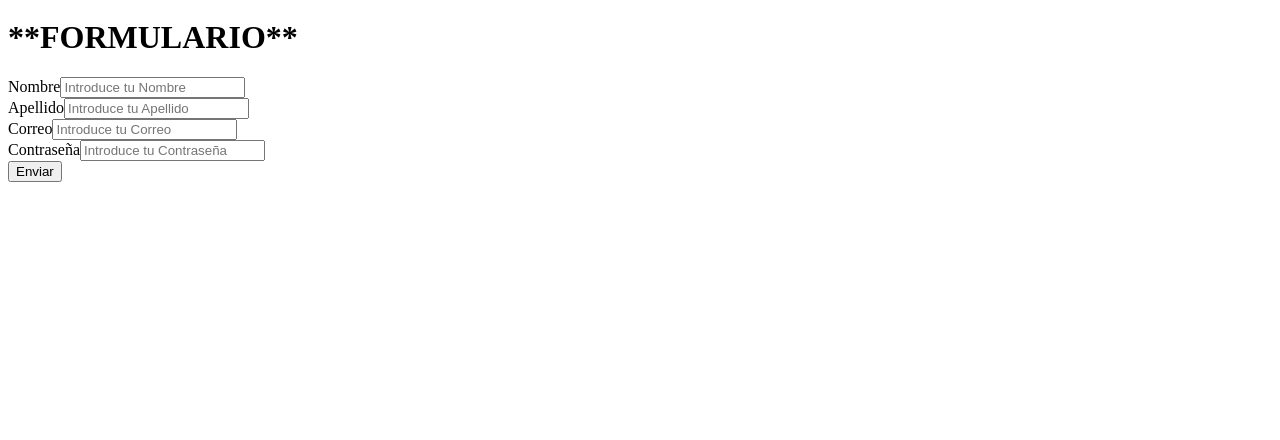
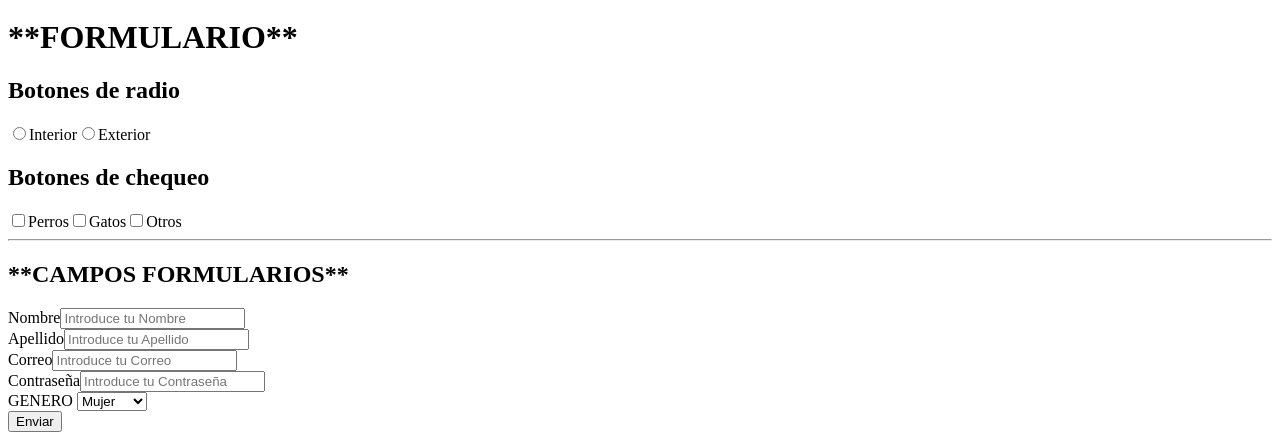
Before and after one commit to fg7737013-dev/FUTBOX3313637, a plain HTML site: page index.html in a window 1280 px wide. Shown: the part 713-1153 px from the top of the page. Before the commit the page ends 903 px from the top, so only its background shows below. Drawn offline with Linux system fonts and the light colour scheme.

Commit message:
codigo radio-checkbox

```diff
--- a/index.html
+++ b/index.html
@@ -49,7 +49,19 @@
     <table>
 
 <h1>**FORMULARIO**</h1>
+  <h2>Botones de radio</h2>
+  <label for=""><input type="radio">Interior</label>
+  <label for=""><input type="radio">Exterior</label>
+
+  <h2>Botones de chequeo</h2>
+  <label for=""><input type="checkbox">Perros</label>
+  <label for=""><input type="checkbox">Gatos</label>
+  <label for=""><input type="checkbox">Otros</label>
+  <br>
+<hr>
+
     <form>
+        <h2>**CAMPOS FORMULARIOS**</h2>
         <label for="Nombre">Nombre</label>
         <input type="text" id="Nombre" placeholder="Introduce tu Nombre">
         <br>
@@ -66,6 +78,16 @@
         <input type="password" id="Contrasena" placeholder="Introduce tu Contraseña">
         <br>
 
+        <label for="">GENERO </label>
+        <select name= ""id"">
+
+            <option value="Mujer">Mujer</option>
+            <option value="Hombre">Hombre</option>
+            <option value="Otro">Otro</option>
+
+        </select>
+        <br>
+
         <input type="submit" value="Enviar">
 
 
```
